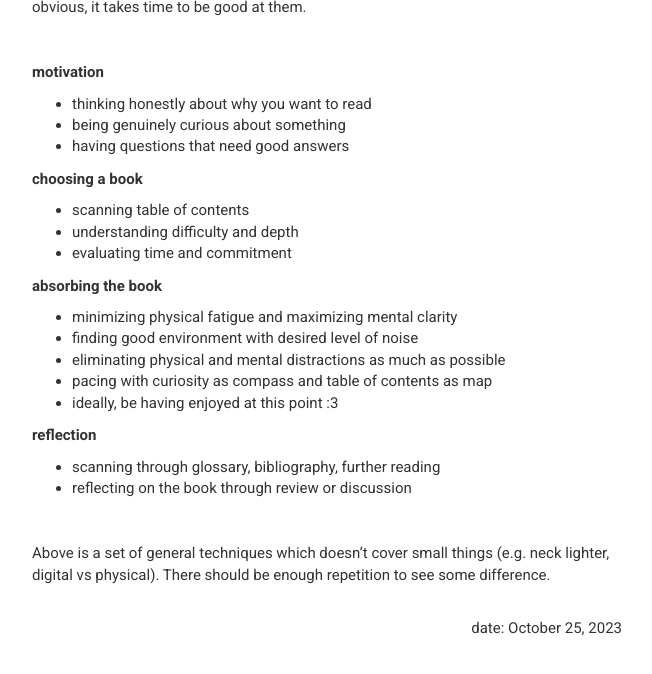
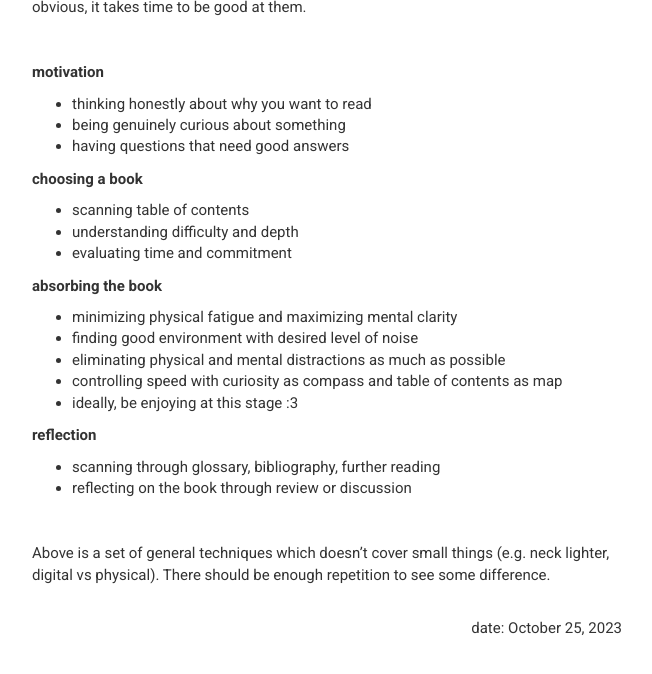
Before and after one commit to ianomad/ianomad.github.io, a Jekyll site: the page built from _posts/2023-10-25-How-I-Read.md, in a window 1280 px wide and 900 px high, scrolled down 1924 px, cut to the strip 0-766 px from the top of the window. Shown: the top 674 px of the strip, without its empty margins (223-875 px from the left). Built offline with Jekyll 4.4.1, drawn with Linux system fonts in a browser that asks for light colours; nearby versions of some CDN libraries.

Commit message:
Update 2023-10-25-How-I-Read.md

```diff
--- a/_posts/2023-10-25-How-I-Read.md
+++ b/_posts/2023-10-25-How-I-Read.md
@@ -122,8 +122,8 @@ it takes time to be good at them.
 - minimizing physical fatigue and maximizing mental clarity
 - finding good environment with desired level of noise
 - eliminating physical and mental distractions as much as possible
-- pacing with curiosity as compass and table of contents as map
-- ideally, be having enjoyed at this point :3
+- controlling speed with curiosity as compass and table of contents as map
+- ideally, be enjoying at this stage :3
 
 **reflection**
 
```
